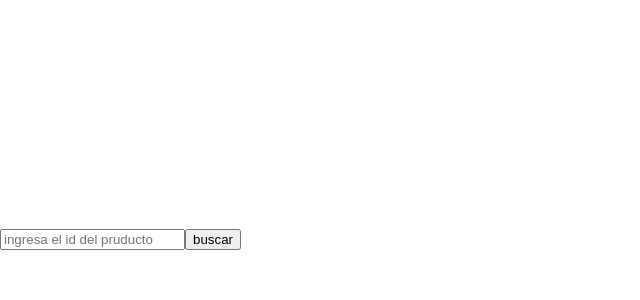
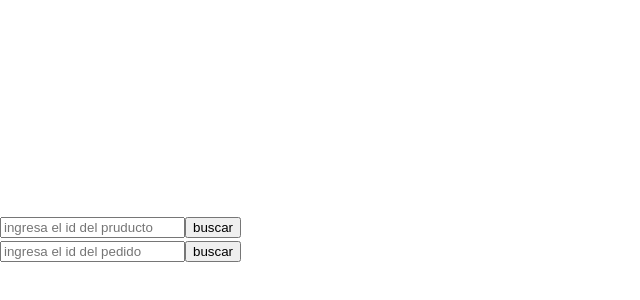
Before and after one commit to ojalv/pw1-tp1-react, a React (Vite) app: page / in a window 1280 px wide. Shown: the part 162-462 px from the top of the page, without its empty margins (0-640 px from the left). Built offline with nearby package versions, Linux system fonts and the light colour scheme.

Commit message:
feat(Ejercicio 2): completado el planteo del enunciado

```diff
--- a/src/App.jsx
+++ b/src/App.jsx
@@ -1,9 +1,12 @@
 import { productos } from "./data/productos";
+import { pedidos } from "./data/pedidos";
 import { Ejercicio1 } from "./components/Ejercicio1";
+import { Ejercicio2 } from "./components/Ejercicio2";
 function App() {
   return (
     <>
-      <Ejercicio1 productos = {JSON.parse(productos)}/>
+      <Ejercicio1 productos={JSON.parse(productos)} />
+      <Ejercicio2 productos={JSON.parse(productos)} pedidos={JSON.parse(pedidos)} />
     </>
   );
 }
--- /dev/null
+++ b/src/components/Ejercicio2.jsx
@@ -0,0 +1,43 @@
+//Ejercicio 2: Escribe una función productosPorPedido que reciba el idPedido y
+//retorne un array con los nombres de los productos incluidos en el pedido.
+//Si el pedido no existe, la función deberá retornar un array vacío.
+
+import { useState } from "react"
+
+export const Ejercicio2 = ({ productos, pedidos }) => {
+
+	const productosPorPedido = (idPedido) => {
+		//busca el pedido que su id coincida con el parametro idPedido
+		const pedido = pedidos.find((p) => p.idPedido === parseInt(idPedido))
+
+		//retorna un array con los nombres de los productos incluidos en el pedido
+		if (pedido) {
+			const nombresProductos = pedido.productos.map(item => {//mapea los productos del pedido como items
+				const producto = productos.find(p => p.idProducto === item.idProducto)//busca el producto que coincide con el id del item y lo almacena en una constante
+				return producto ? producto.nombreProducto : null//condicion de retorno del map, retorna el nombre del producto o null
+			}).filter(nombre => nombre != null)//limpia los null luego de hacer el map
+			return nombresProductos
+		}
+
+		return [] //si el pedido no existe retorna un array vacio
+	}
+
+	const [campoBusqueda, setCampoBusqueda] = useState("")// almacena el valor del campo de busqueda
+
+	const manejarSubmit = (evento, campoBusqueda) => {
+		evento.preventDefault();//previene el submit del formulario
+		evento.target.elements["campoBusqueda"].value = "" //limpia el campo de busqueda
+		console.log(productosPorPedido(campoBusqueda)) //ejecuta la funcion productosPorPedido e imprime el resultado en consola
+	}
+
+	return (
+		<section id="Ejercicio-2">
+			<form
+				onSubmit={(evento) => manejarSubmit(evento, campoBusqueda)}>
+				<input type="text" name="campoBusqueda" autoComplete="off" placeholder="ingresa el id del pedido" onChange={(event) => { setCampoBusqueda(event.target.value) }} />
+				<input type="submit" name="submit" id="" value="buscar" />
+				<div></div>
+			</form>
+		</section>
+	)
+}
```
